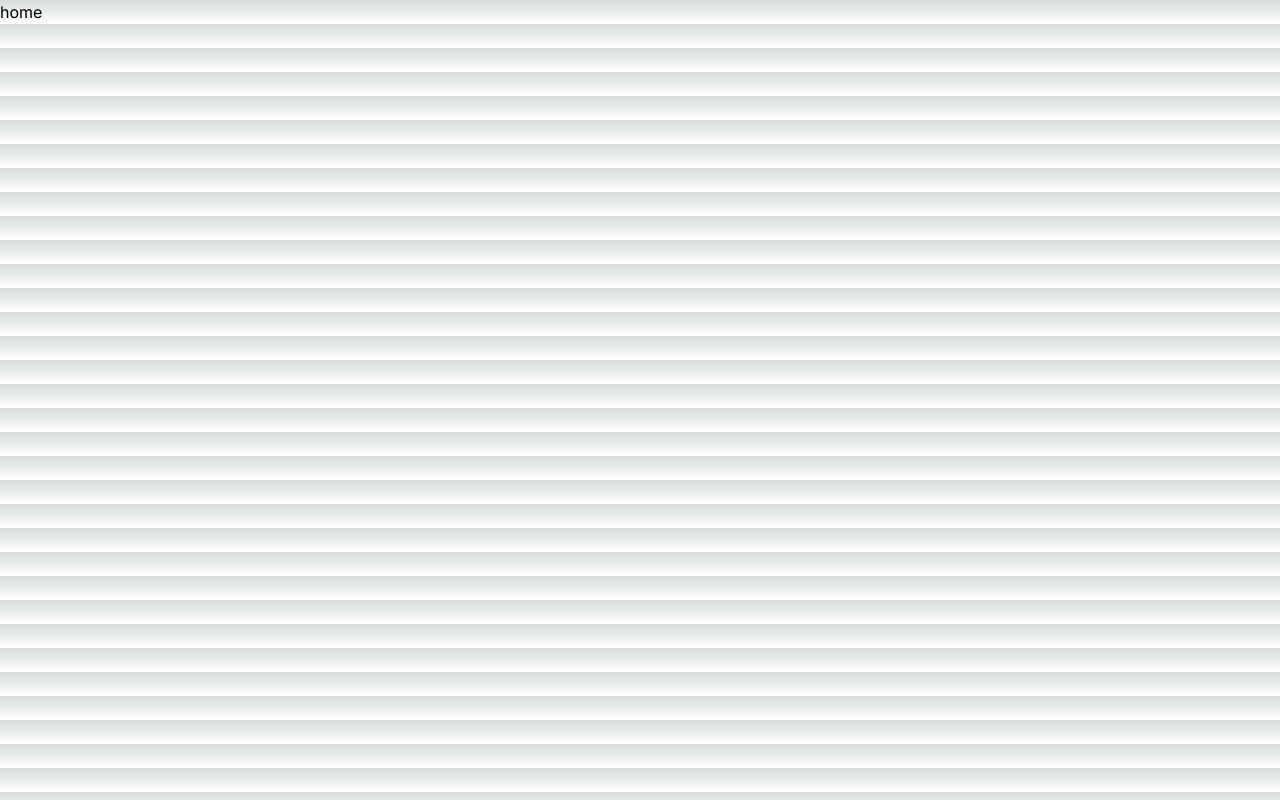
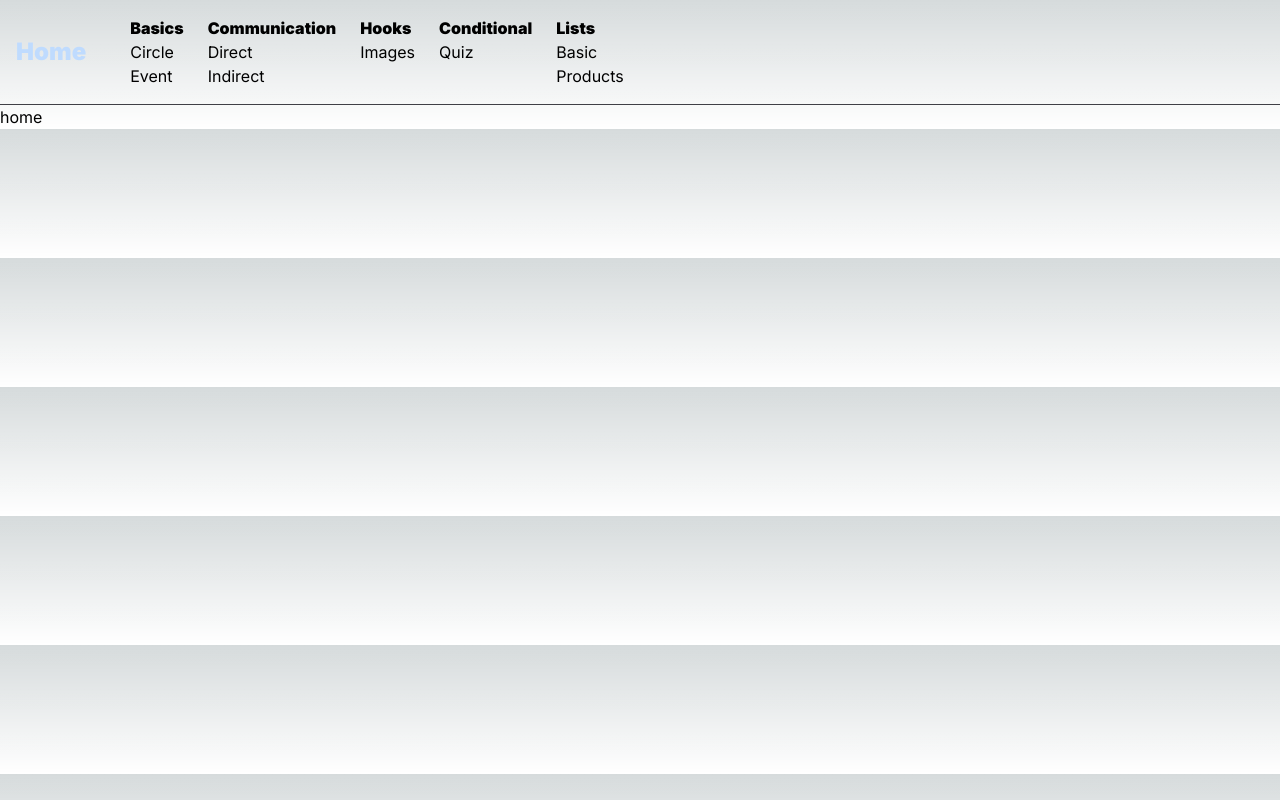
Before and after one commit to yan-levy/intense-react, a Next.js app: page / in a window 1280 px wide. Built offline with nearby package versions, Linux system fonts and the light colour scheme.

Commit message:
✨ feat: navbar barging in

```diff
--- /dev/null
+++ b/src/app/components/navbar/Navbar.tsx
@@ -0,0 +1,72 @@
+import Link from "next/link";
+import React from "react";
+
+function Navbar() {
+  return (
+    <div>
+      <nav>
+        <ul>
+          <li className="flex justify-stretch p-4 gap-6">
+            <div className="flex justify-center items-center font-black text-2xl pr-5">
+              <Link href="/" className="hover:opacity-80 text-blue-200">
+                Home
+              </Link>
+            </div>
+
+            <div className="flex flex-col">
+              <h1 className="font-black">Basics</h1>
+              <Link href={"pages/basics/circle"} className="hover:opacity-80">
+                Circle
+              </Link>
+              <Link href={"pages/basics/event"} className="hover:opacity-80">
+                Event
+              </Link>
+            </div>
+            <div className="flex flex-col">
+              <h1 className="font-black">Communication</h1>
+              <Link
+                href={"pages/communication/direct"}
+                className="hover:opacity-80"
+              >
+                Direct
+              </Link>
+              <Link
+                href={"pages/communication/indirect"}
+                className="hover:opacity-80"
+              >
+                Indirect
+              </Link>
+            </div>
+            <div className="flex flex-col">
+              <h1 className="font-black">Hooks</h1>
+              <Link href={"pages/hooks/images"} className="hover:opacity-80">
+                Images
+              </Link>
+            </div>
+            <div>
+              <h1 className="font-black">Conditional</h1>
+              <Link
+                href={"pages/conditional/quiz"}
+                className="hover:opacity-80"
+              >
+                Quiz
+              </Link>
+            </div>
+            <div className="flex flex-col">
+              <h1 className="font-black">Lists</h1>
+              <Link href={"pages/lists/basic"} className="hover:opacity-80">
+                Basic
+              </Link>
+              <Link href={"pages/lists/products"} className="hover:opacity-80">
+                Products
+              </Link>
+            </div>
+          </li>
+        </ul>
+      </nav>
+      <hr className="border-zinc-700" />
+    </div>
+  );
+}
+
+export default Navbar;
--- a/src/app/layout.tsx
+++ b/src/app/layout.tsx
@@ -1,6 +1,7 @@
 import "./styles/globals.css";
 import type { Metadata } from "next";
 import { Inter } from "next/font/google";
+import Navbar from "./components/navbar/Navbar";
 
 const inter = Inter({ subsets: ["latin"] });
 
@@ -16,7 +17,10 @@ export default function RootLayout({
 }) {
   return (
     <html lang="en">
-      <body className={inter.className}>{children}</body>
+      <body className={inter.className}>
+        <Navbar />
+        {children}
+      </body>
     </html>
   );
 }
```
